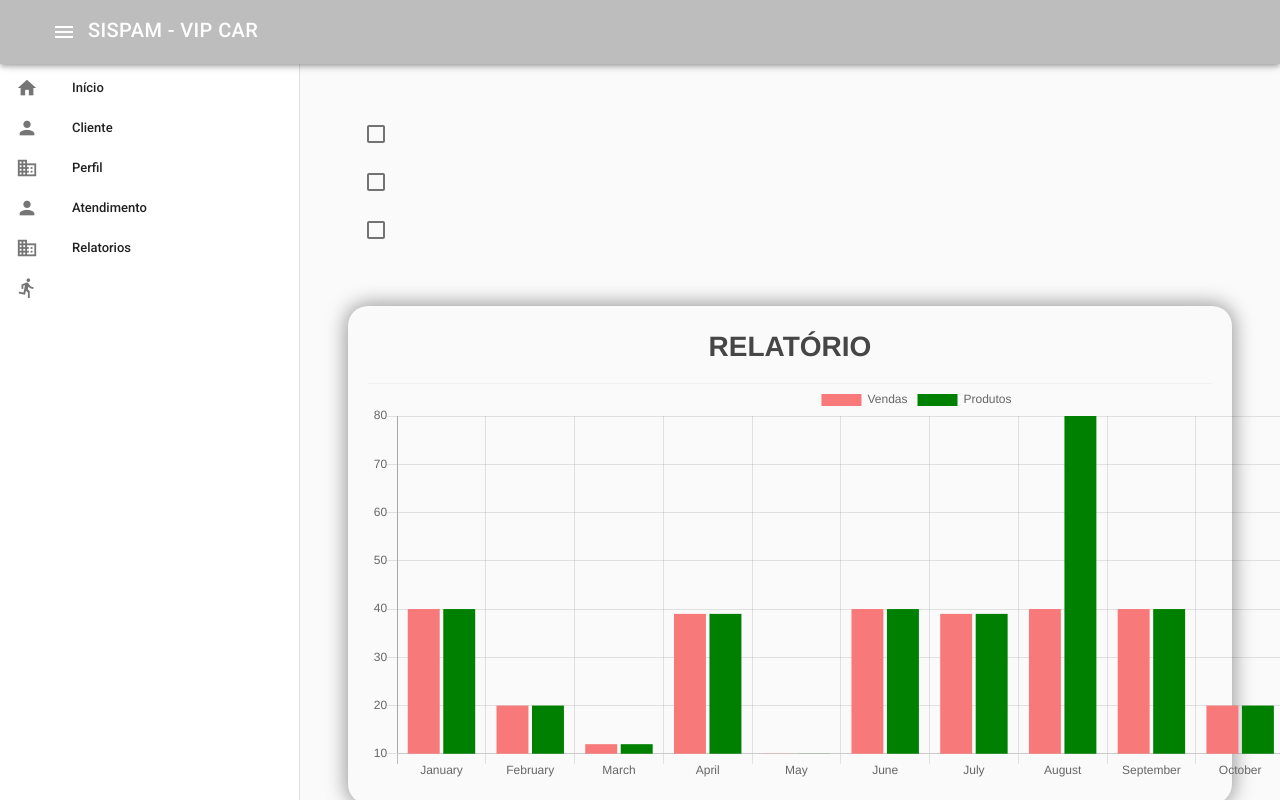
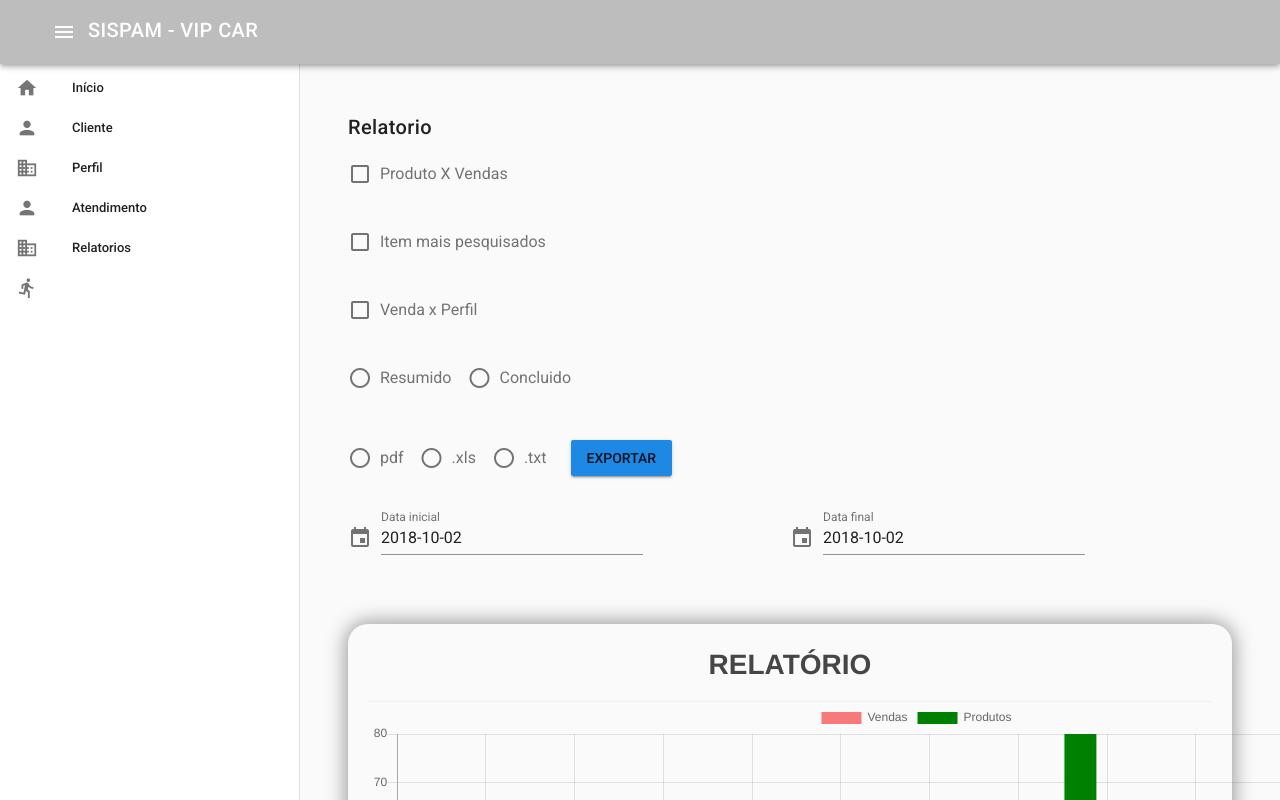
Before and after one commit to carolinachm/front_vendas, a Vue app: page /#/relatorios in a window 1280 px wide. Shown: the top 800 px of the page. Built offline with nearby package versions, Linux system fonts and the light colour scheme.

Commit message:
atualizações

```diff
--- a/src/pages/Cliente.vue
+++ b/src/pages/Cliente.vue
@@ -51,7 +51,7 @@
                   <v-select :items="marcas" label="Selecione o marca" v-model="cliente.marca" item-text="descricao" return-object></v-select>
                 </v-flex>
                 <v-flex xs12 sm6>
-                  <v-select :items="produtos" label="Selecione as caracteristicas desejadas" v-model="cliente.produto" item-text="marca" return-object placeholder=""></v-select>
+                  <v-select :items="produtos" label="Selecione as caracteristicas desejadas"></v-select>
                 </v-flex>
 
                 <v-flex xs12 sm6>
@@ -79,7 +79,7 @@
      <td class="text-xs-center">{{ props.item.redeSocial }}</td>
     <td class="justify-center layout px-0">
       <v-icon small class="mr-2" @click="edit(props.item)" title="Editar registro">edit</v-icon>
-      <v-icon small @click="remove(props.item)" title="Excluir registro">delete</v-icon>
+      <v-icon small @click="clienteRemove = props.item" title="Excluir registro">delete</v-icon>
     </td>
 </template>
 
@@ -94,6 +94,33 @@
   <strong> {{ emptyRecordsText }} </strong>
 </template>
     </v-data-table>
+
+    <v-layout row justify-center>
+      <v-dialog persistent v-model="dialogRemove" max-width="500">
+        <v-card>
+          <v-toolbar color="white" class="elevation-3" card>
+            <v-toolbar-items>
+              <v-btn color="error" title="Cancelar" flat round icon>
+                <v-icon large>remove</v-icon>
+              </v-btn>
+            </v-toolbar-items>
+            <v-spacer></v-spacer>
+            <v-toolbar-title class="headline font-weight-light">Excluir Registro</v-toolbar-title>
+          </v-toolbar>
+
+          <v-card-text>
+            <span>Nome: {{ clienteRemove.nome }}</span>
+          </v-card-text>
+
+          <v-card-actions>
+            <v-btn class="font-weight-light" color="success lighten-1" round block @click="remove();">
+              Sim
+            </v-btn>
+          </v-card-actions>
+        </v-card>
+      </v-dialog>
+    </v-layout>
+
 
   </div>
 
@@ -127,8 +154,11 @@
       marca: {
 
       },
-      produtos: ['marca','potencia'],
+      produtos: ['marca', 'potencia', 'desempenho', 'capaidade', 'tipoCor','placa', 'modelo'],
       produto: {},
+      clienteRemove:{},
+       dialogRemove: false,
+      confirmedExclusion: false,
       headers: [{
           text: "Nome",
           align: "center",
@@ -175,7 +205,7 @@
     },
 
     methods: {
-
+      itemTextProduto: produto=> cliente.produto.id + "-"+ cliente.produto.descricao,
       calculateRecords() {
         let amount = 0;
         for (let i = 0; i < this.clientes.length; i++) {
@@ -186,13 +216,14 @@
 
       async initialize() {
         this.marcas = await MarcaService.getAll();
-        this.produtos = await ProdutoService.getAll();
+        //this.produtos = await ProdutoService.getAll();
         console.log(this.produtos)
         this.clientes = await ClienteService.getAll();
         console.log(this.clientes)
         this.dialogRemove = false;
         this.cliente = {};
-        this.confirmedExclusion = false;
+         this.clienteRemove = {};
+          this.confirmedExclusion = false;
         this.dialog = false;
         this.calculateRecords();
 
@@ -202,17 +233,12 @@
         this.cliente = p;
         this.dialog = true;
       },
-      async remove(cliente) {
-        try {
-          await ClienteService.remove(cliente);
-          console.log(cliente);
-          this.msgAlert = "Excluído com sucesso";
-          this.initialize();
-        } catch (error) {
-          console.log("Erro a excluir" + error);
-        }
-
-      },
+    async remove() {
+        await ClienteService.remove(this.clienteRemove);
+        console.log(this.cliente)
+        this.initialize();
+      }
+,
 
       async save() {
         if (this.cliente._id) {
--- a/src/pages/Relatorio.vue
+++ b/src/pages/Relatorio.vue
@@ -1,23 +1,104 @@
 <template>
   <div class="container">
 
+     <v-toolbar-title>{{ title }}</v-toolbar-title>
 
+      <v-spacer></v-spacer>
 
     <v-form ref="form" v-model="valid" lazy-validation>
 
-     <v-list-tile v-for="(job, index) in items" :key="job.title">
-    <v-list-tile-content>
-        <v-checkbox :value="job.title"
-                    :key="job.title"
-                    :label="job.title"
-                    v-model="checkboxes[index].checked">
-        </v-checkbox>
-    </v-list-tile-content>
-</v-list-tile>
+    <div>
+      <v-checkbox
+      v-model="checkbox"
+      label="Produto X Vendas"
+      required
+    ></v-checkbox>
+    </div>
 
-    <!-- <v-btn color="blue darken-1" flat @click.native.stop.prevent="abrirGerarRelatorio();">Gerar Relatório</v-btn> -->
+    <v-checkbox
+      v-model="checkbox1"
+      label="Item mais pesquisados"
+      required
+    ></v-checkbox>
+    <v-checkbox
+      v-model="checkbox2"
+      label="Venda x Perfil"
+      required
+    ></v-checkbox>
+
+     <v-radio-group v-model="row" row>
+      <v-radio label="Resumido" value="radio-1"></v-radio>
+      <v-radio label="Concluido" value="radio-2"></v-radio>
+    </v-radio-group>
+
+    <v-radio-group v-model="row" row>
+      <v-radio label="pdf" value="radio-1"></v-radio>
+      <v-radio label=".xls" value="radio-2"></v-radio>
+       <v-radio label=".txt" value="radio-2"></v-radio>
+
+        <v-btn color="blue darken-1" >Exportar</v-btn>
+    </v-radio-group>
+
+
 
   </v-form>
+
+   <v-layout row wrap>
+    <v-flex xs12 sm6 md4>
+      <v-menu
+        ref="menu"
+        :close-on-content-click="false"
+        v-model="menu"
+        :nudge-right="40"
+        :return-value.sync="date"
+        lazy
+        transition="scale-transition"
+        offset-y
+        full-width
+        min-width="290px"
+      >
+        <v-text-field
+          slot="activator"
+          v-model="date"
+          label="Data inicial"
+          prepend-icon="event"
+          readonly
+        ></v-text-field>
+        <v-date-picker v-model="date" no-title scrollable>
+          <v-spacer></v-spacer>
+          <v-btn flat color="primary" @click="menu = false">Cancel</v-btn>
+          <v-btn flat color="primary" @click="$refs.menu.save(date)">OK</v-btn>
+        </v-date-picker>
+      </v-menu>
+    </v-flex>
+    <v-spacer></v-spacer>
+    <v-flex xs12 sm6 md4>
+      <v-dialog
+        ref="dialog"
+        v-model="modal"
+        :return-value.sync="date"
+        persistent
+        lazy
+        full-width
+        width="290px"
+      >
+        <v-text-field
+          slot="activator"
+          v-model="date"
+          label="Data final"
+          prepend-icon="event"
+          readonly
+        ></v-text-field>
+        <v-date-picker v-model="date" scrollable>
+          <v-spacer></v-spacer>
+          <v-btn flat color="primary" @click="modal = false">Cancel</v-btn>
+          <v-btn flat color="primary" @click="$refs.dialog.save(date)">OK</v-btn>
+        </v-date-picker>
+      </v-dialog>
+    </v-flex>
+
+    <v-spacer></v-spacer>
+  </v-layout>
 
    <div class="Chart">
       <h1 style="text-align:center;">Relatório</h1>
@@ -39,12 +120,21 @@
     },
     data () {
       return {
+         title: "Relatorio",
         dataPoints: null,
         height: 20,
-        checkboxes: [],
-    jobs:[],
+        checkbox: false,
+        checkbox1: false,
+        checkbox2: false,
         gerarRelatorio: false,
-         valid: true
+        radioGroup: 1,
+         valid: true,
+         date: new Date().toISOString().substr(0, 10),
+      menu: false,
+      modal: false,
+      menu2: false,
+      column: null,
+        row: null
       }
     },
     mounted () {
@@ -85,39 +175,8 @@
           height: `${this.height}px`,
           position: 'relative'
         }
-      },
-      items () {
-  this.checkboxes = this.jobs.map(job => {
-    return {
-      checked:false
+      }
     }
-  })
-    return this.jobs
-},
-jobs () {
-  return this.jobs
-}
-    },
-     created() {
-    this.$nextTick(() => {
-      this.jobs = [
-      {
-        ProdutoxVendas: {
-          title: "job 1"
-        }
-      },
-      {
-        L9cWVNxnQMfumDkUxp: {
-          title: "job 2"
-        }
-      },
-      {
-        L9cWVNxnQMfumDkxxp: {
-          title: "job 3"
-        }
-      }]
-    })
-  }
   }
 </script>
 
--- a/src/service/ClienteService.js
+++ b/src/service/ClienteService.js
@@ -43,5 +43,6 @@ export default class ClienteService {
     } catch (error) {
       throw error;
     }
-  } // remove()
+  }
+ // remove()
 } // class
```
